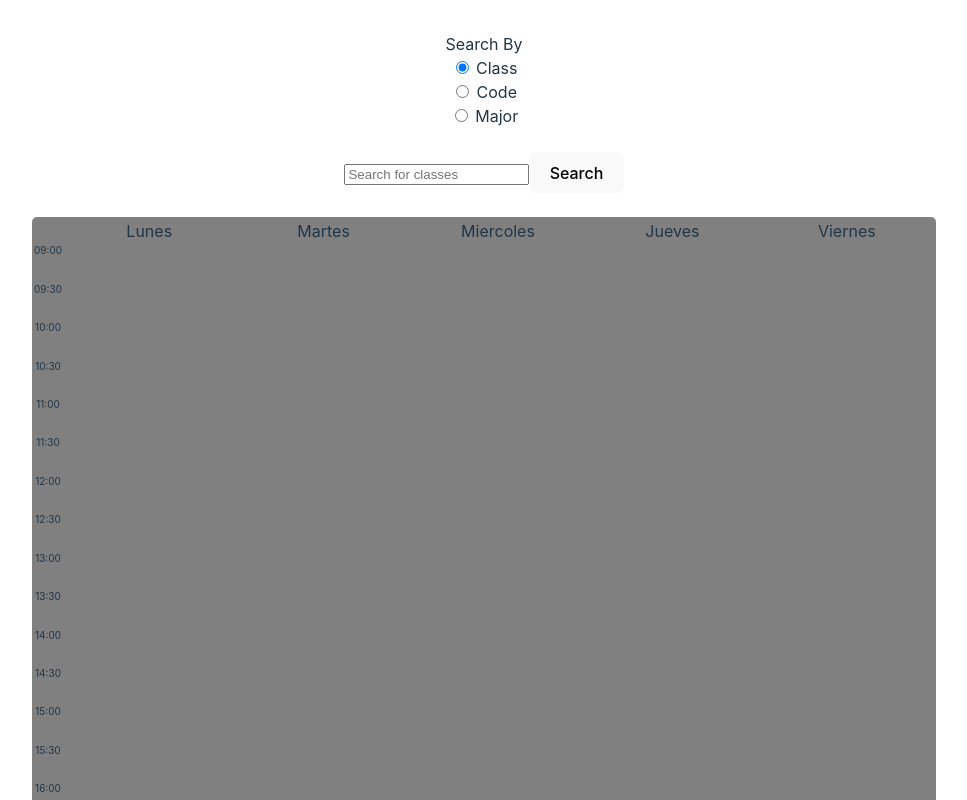
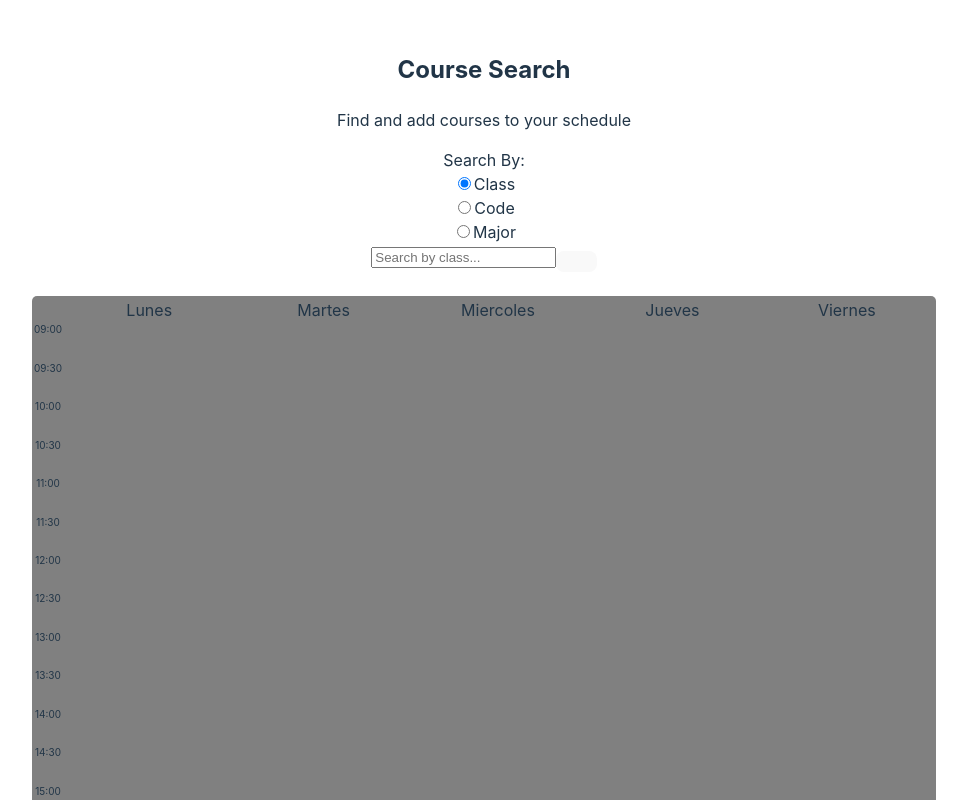
Before and after one commit to sebastian-dv/schedule-builder, a React (Vite) app: page / in a window 1280 px wide. Shown: the top 800 px of the page, without its empty margins (156-1123 px from the left). Built offline with nearby package versions, Linux system fonts and the light colour scheme.

Commit message:
Updated Search Bar and Button

```diff
--- a/src/SearchBar.tsx
+++ b/src/SearchBar.tsx
@@ -15,6 +15,7 @@ export default function SearchBar({addedCourses} : {addedCourses:any}) {
 
   // Passed to Results component, so when course is added, this runs and addedCourses is updated
   const resultsData = (results: any) => {
+    console.log(results);
     addedCourses((prev: any) => {
         const exists = prev.some((course:any) => course.code === results.code);
 
@@ -129,6 +130,7 @@ export default function SearchBar({addedCourses} : {addedCourses:any}) {
   };
 
 
+
   useEffect(() => {
     axios
       .all([axios.get(GETAFE_DATA), axios.get(LEGANES_DATA)])
@@ -151,42 +153,57 @@ export default function SearchBar({addedCourses} : {addedCourses:any}) {
   }, [data]);
 
   return (
-    <>
-      <div>
-        <div>
-          <span>Search By</span>
+    <div className="search-container">
+      <div className="search-header">
+        <h2>Course Search</h2>
+        <p>Find and add courses to your schedule</p>
+      </div>
+
+      <div className="search-options">
+        <div className="search-by-container">
+          <span className="search-label">Search By:</span>
+          <div className="search-radio-group">
             {searchParam.map((search) => (
-            <div key={search.value}>
+              <div className="search-radio-option" key={search.value}>
                 <input
+                  id={`search-${search.value}`}
                   name="search"
                   type="radio"
                   value={search.value}
                   checked={searchBy === search.value}
                   onChange={(e) => setSearchBy(e.target.value)}
                 />
-              <label htmlFor={search.value}> {search.label} </label>
+                <label htmlFor={`search-${search.value}`}>{search.label}</label>
               </div>
             ))}
           </div>
+        </div>
 
-        <br />
-
-        <div>
+        <div className="search-input-container">
           <input
+            className="search-input"
             onChange={inputHandler}
             value={input}
-            placeholder="Search for classes"
+            placeholder={`Search by ${searchBy}...`}
             type="text"
           />
-          <button onClick={search}>Search</button>
+          <button
+            className="search-button"
+            onClick={search}
+          >
+
+          </button>
         </div>
       </div>
 
-      <div>
-        <Results classes={searchResult} addedCourses={resultsData} isActive={resultsActive}>
+      <div className="search-results">
 
-        </Results>
+          <Results
+            classes={searchResult}
+            addedCourses={resultsData}
+            isActive={resultsActive}
+          />
       </div>
-    </>
+    </div>
   );
 }
```
Lines whose indentation alone changed are shown as unchanged.
